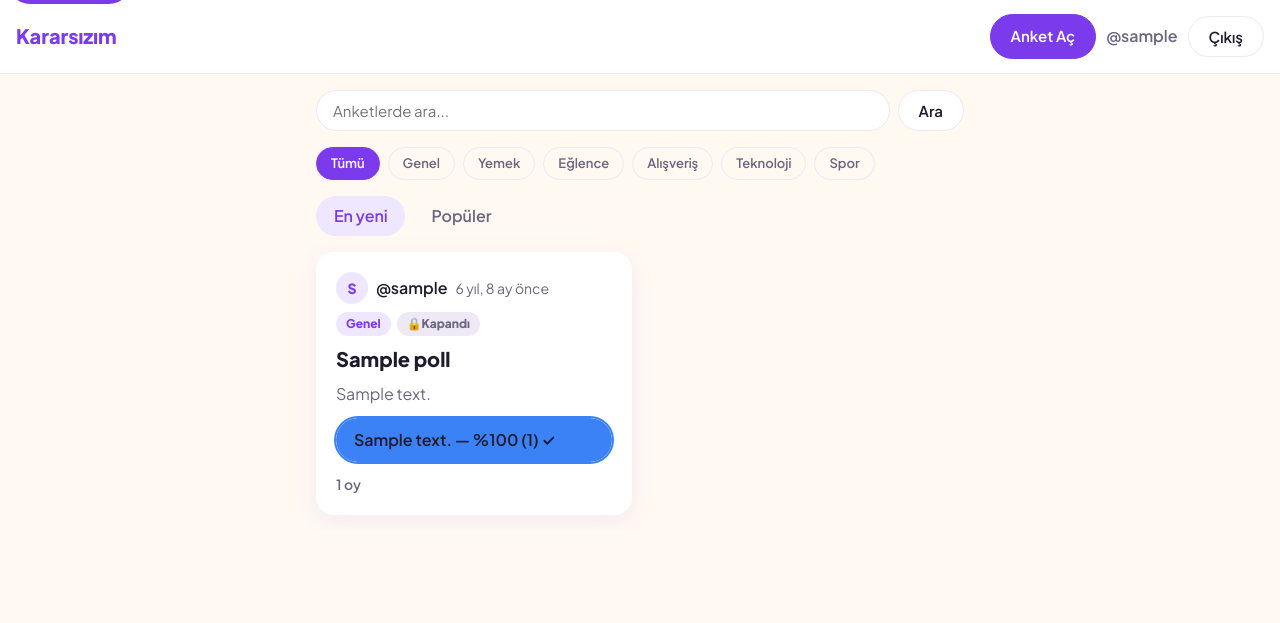
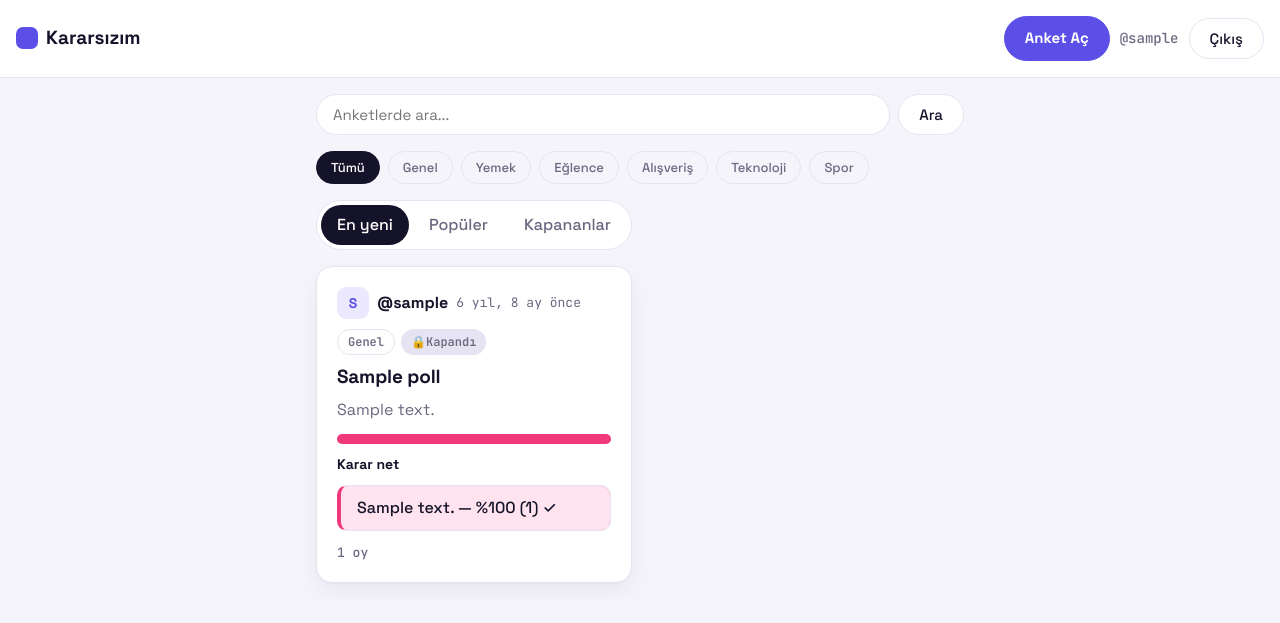
Before and after one commit to EmirGecgin/Undecided, a Django app: page / in a window 1280 px wide. Shown: the top 623 px of the page. Run offline with Django 5.2, Linux system fonts and the light colour scheme; a user stored in the database is signed in; tables that the repository leaves empty hold one stand-in row (values such as "Sample post"); one stand-in notice (Sample message) is shown.

Commit message:
Arayüzü kararsizim.vercel.app referansına göre modernize et
Lavanta-beyaz palet, Space Grotesk + JetBrains Mono tipografisi, birleşik
segmentli sonuç çubuğu ve oy dağılımına göre durum etiketi ("Karar net" vb.)
eklendi; ana sayfaya "Kapananlar" sekmesi geldi. CLAUDE.md bölüm 9 yeni
tasarım sistemiyle güncellendi.

Co-Authored-By: Claude Sonnet 5 <noreply@anthropic.com>

```diff
--- a/polls/views.py
+++ b/polls/views.py
@@ -61,7 +61,23 @@ def _attach_viewer_state(poll, request):
     total = poll.vote_count
     for option in poll.options.all():
         option.percent = round(option.vote_count * 100 / total) if total else 0
+
+    poll.status_label = (
+        _status_label([option.percent for option in poll.options.all()], total)
+        if poll.show_results
+        else None
+    )
     return poll
+
+
+def _status_label(percents, total_votes):
+    if not total_votes:
+        return None
+    if max(percents) >= 50:
+        return "Karar net"
+    if len(percents) <= 2:
+        return "Az farkla önde"
+    return "Kalabalık da kararsız"
 
 
 def _build_vote_payload(poll, voted_option_id, ok=True, error=None):
@@ -81,6 +97,7 @@ def _build_vote_payload(poll, voted_option_id, ok=True, error=None):
         "total_votes": total_votes,
         "results": results,
         "voted_option_id": voted_option_id,
+        "status_label": _status_label([r["percent"] for r in results], total_votes),
     }
     if error:
         payload["error"] = error
@@ -102,6 +119,10 @@ def home(request):
 
     if tab == "populer":
         polls = polls.order_by("-vote_count", "-created_at")
+    elif tab == "kapandi":
+        polls = polls.filter(
+            expires_at__isnull=False, expires_at__lte=timezone.now()
+        ).order_by("-expires_at")
     else:
         tab = "en-yeni"
         polls = polls.order_by("-created_at")
--- a/static/css/style.css
+++ b/static/css/style.css
@@ -1,29 +1,34 @@
 :root {
-    --bg: #FFF9F2;
+    --bg: #F5F4FB;
     --surface: #FFFFFF;
-    --text: #1E1B2E;
-    --text-muted: #6B6680;
-    --border: #EFE8F5;
+    --text: #15132A;
+    --text-muted: #6B6880;
+    --border: #E6E3F2;
 
-    --primary: #7C3AED;
-    --primary-tint: #EFE7FF;
+    --primary: #5B4FE8;
+    --primary-hover: #4C3FE0;
+    --primary-tint: #ECE9FF;
 
-    --opt-1: #FF4D8D;
-    --opt-1-tint: #FFE3EE;
-    --opt-2: #3B82F6;
-    --opt-2-tint: #E1EDFF;
-    --opt-3: #FFB020;
-    --opt-3-tint: #FFF1D6;
-    --opt-4: #14C38E;
-    --opt-4-tint: #D9F7EC;
-    --opt-5: #FF6B3D;
-    --opt-5-tint: #FFE6DC;
+    --opt-1: #5B4FE8;
+    --opt-1-tint: #ECE9FF;
+    --opt-2: #F0397A;
+    --opt-2-tint: #FFE3EE;
+    --opt-3: #FFB224;
+    --opt-3-tint: #FFF2D9;
+    --opt-4: #11C98E;
+    --opt-4-tint: #D8F7EC;
+    --opt-5: #FF6B4A;
+    --opt-5-tint: #FFE3DA;
 
-    --danger: #E53E3E;
-    --success: #14C38E;
+    --danger: #E5484D;
+    --success: #11C98E;
 
-    --radius: 18px;
-    --shadow: 0 6px 24px rgba(124, 58, 237, 0.08);
+    --radius: 16px;
+    --radius-sm: 10px;
+    --shadow: 0 1px 2px rgba(21, 19, 42, 0.04), 0 10px 24px rgba(21, 19, 42, 0.05);
+
+    --font-sans: "Space Grotesk", system-ui, -apple-system, sans-serif;
+    --font-mono: "JetBrains Mono", ui-monospace, SFMono-Regular, Menlo, monospace;
 }
 
 * {
@@ -40,14 +45,15 @@ body {
     margin: 0;
     background: var(--bg);
     color: var(--text);
-    font-family: "Plus Jakarta Sans", system-ui, -apple-system, sans-serif;
+    font-family: var(--font-sans);
     font-size: 16px;
     line-height: 1.5;
 }
 
 h1 {
-    font-size: 24px;
-    font-weight: 800;
+    font-size: 26px;
+    font-weight: 700;
+    letter-spacing: -0.01em;
     margin: 0 0 16px;
 }
 
@@ -138,15 +145,27 @@ select:focus-visible {
     justify-content: space-between;
     gap: 12px;
     flex-wrap: wrap;
-    padding: 14px 16px;
+    padding: 16px;
     background: var(--surface);
     border-bottom: 1px solid var(--border);
 }
 
 .navbar-logo {
-    font-weight: 800;
-    font-size: 20px;
-    color: var(--primary);
+    display: inline-flex;
+    align-items: center;
+    gap: 8px;
+    font-weight: 700;
+    font-size: 19px;
+    color: var(--text);
+}
+
+.navbar-logo::before {
+    content: "";
+    display: inline-block;
+    width: 22px;
+    height: 22px;
+    border-radius: 7px;
+    background: var(--primary);
 }
 
 .navbar-actions {
@@ -157,7 +176,9 @@ select:focus-visible {
 }
 
 .navbar-username {
-    font-weight: 600;
+    font-weight: 500;
+    font-family: var(--font-mono);
+    font-size: 14px;
     color: var(--text-muted);
 }
 
@@ -175,30 +196,45 @@ select:focus-visible {
     border: 1px solid var(--border);
     padding: 10px 20px;
     font-family: inherit;
-    font-weight: 600;
+    font-weight: 500;
     font-size: 15px;
     background: var(--surface);
     color: var(--text);
     cursor: pointer;
     text-decoration: none;
-    transition: transform 0.15s ease;
+    transition: background-color 0.15s ease, border-color 0.15s ease, transform 0.1s ease;
 }
 
 .btn:hover {
-    transform: scale(1.03);
+    border-color: var(--primary);
     text-decoration: none;
+}
+
+.btn:active {
+    transform: scale(0.98);
 }
 
 .btn-primary {
     background: var(--primary);
     border-color: var(--primary);
     color: white;
+    font-weight: 600;
+}
+
+.btn-primary:hover {
+    background: var(--primary-hover);
+    border-color: var(--primary-hover);
 }
 
 .btn-danger {
     background: var(--surface);
     border-color: var(--danger);
     color: var(--danger);
+}
+
+.btn-danger:hover {
+    background: var(--danger);
+    color: white;
 }
 
 /* Avatars */
@@ -209,10 +245,10 @@ select:focus-visible {
     justify-content: center;
     width: 32px;
     height: 32px;
-    border-radius: 50%;
+    border-radius: 9px;
     background: var(--primary-tint);
     color: var(--primary);
-    font-weight: 800;
+    font-weight: 700;
     font-size: 14px;
     flex-shrink: 0;
 }
@@ -229,7 +266,7 @@ select:focus-visible {
     display: flex;
     align-items: center;
     gap: 8px;
-    margin-bottom: 8px;
+    margin-bottom: 10px;
 }
 
 .byline-username {
@@ -238,8 +275,9 @@ select:focus-visible {
 }
 
 .byline-time {
+    font-family: var(--font-mono);
     color: var(--text-muted);
-    font-size: 14px;
+    font-size: 13px;
 }
 
 .profile-header {
@@ -253,20 +291,33 @@ select:focus-visible {
 
 .tabs {
     display: flex;
-    gap: 8px;
+    gap: 4px;
     margin-bottom: 16px;
+    background: var(--surface);
+    border: 1px solid var(--border);
+    border-radius: 999px;
+    padding: 4px;
+    width: fit-content;
+    max-width: 100%;
+    overflow-x: auto;
 }
 
 .tab {
-    padding: 8px 18px;
+    padding: 8px 16px;
     border-radius: 999px;
     color: var(--text-muted);
-    font-weight: 600;
+    font-weight: 500;
+    white-space: nowrap;
+}
+
+.tab:hover {
+    text-decoration: none;
+    color: var(--text);
 }
 
 .tab.active {
-    background: var(--primary-tint);
-    color: var(--primary);
+    background: var(--text);
+    color: var(--surface);
 }
 
 /* Search & categories */
@@ -306,14 +357,20 @@ select:focus-visible {
     border-radius: 999px;
     border: 1px solid var(--border);
     color: var(--text-muted);
-    font-weight: 600;
+    font-weight: 500;
     font-size: 13px;
 }
 
+.pill:hover {
+    text-decoration: none;
+    border-color: var(--primary);
+    color: var(--text);
+}
+
 .pill.active {
-    background: var(--primary);
-    border-color: var(--primary);
-    color: white;
+    background: var(--text);
+    border-color: var(--text);
+    color: var(--surface);
 }
 
 /* Poll badges (category, duration) */
@@ -322,7 +379,7 @@ select:focus-visible {
     display: flex;
     flex-wrap: wrap;
     gap: 6px;
-    margin-bottom: 8px;
+    margin-bottom: 10px;
 }
 
 .badge {
@@ -331,12 +388,14 @@ select:focus-visible {
     padding: 3px 10px;
     border-radius: 999px;
     font-size: 12px;
-    font-weight: 700;
+    font-weight: 600;
+    font-family: var(--font-mono);
 }
 
 .badge-category {
-    background: var(--primary-tint);
-    color: var(--primary);
+    background: var(--surface);
+    border: 1px solid var(--border);
+    color: var(--text-muted);
 }
 
 .badge-closed {
@@ -367,6 +426,7 @@ select:focus-visible {
 
 .poll-card {
     background: var(--surface);
+    border: 1px solid var(--border);
     border-radius: var(--radius);
     box-shadow: var(--shadow);
     padding: 20px;
@@ -378,13 +438,15 @@ select:focus-visible {
 }
 
 .poll-detail {
-    padding: 24px;
+    padding: 28px;
 }
 
 .poll-card h2 {
-    font-size: 20px;
-    font-weight: 800;
+    font-size: 19px;
+    font-weight: 700;
+    letter-spacing: -0.01em;
     margin: 4px 0 8px;
+    line-height: 1.3;
 }
 
 .poll-card h2 a,
@@ -403,9 +465,10 @@ select:focus-visible {
 }
 
 .poll-vote-count {
+    font-family: var(--font-mono);
     color: var(--text-muted);
-    font-weight: 600;
-    font-size: 14px;
+    font-weight: 500;
+    font-size: 13px;
     margin-top: 4px;
 }
 
@@ -436,72 +499,128 @@ select:focus-visible {
     --opt-tint: var(--opt-5-tint);
 }
 
+/* Combined segmented summary bar */
+
+.poll-chart {
+    display: flex;
+    align-items: stretch;
+    height: 10px;
+    border-radius: 999px;
+    overflow: hidden;
+    background: var(--border);
+    gap: 2px;
+    margin: 4px 0 10px;
+}
+
+.poll-chart-segment {
+    height: 100%;
+    background: var(--opt-color, var(--text-muted));
+    width: 0%;
+    transition: width 0.5s ease;
+}
+
+.poll-chart:not(.poll-chart-neutral) .poll-chart-segment {
+    flex: 0 0 auto;
+}
+
+.poll-chart-neutral .poll-chart-segment {
+    flex: 1 1 0%;
+    opacity: 0.55;
+}
+
+.poll-card .poll-status-label,
+.poll-detail .poll-status-label {
+    font-weight: 600;
+    font-size: 14px;
+    color: var(--text);
+    margin: 0 0 10px;
+}
+
 .poll-options {
     display: flex;
     flex-direction: column;
     gap: 8px;
-    margin: 12px 0;
+    margin: 4px 0 12px;
 }
 
 .vote-form button {
     width: 100%;
     text-align: left;
-    border-radius: 999px;
-    border: 1px solid var(--opt-color, var(--border));
-    background: var(--opt-tint, var(--surface));
+    border-radius: var(--radius-sm);
+    border: 1px solid var(--border);
+    border-left: 4px solid var(--opt-color, var(--border));
+    background: var(--surface);
     color: var(--text);
-    padding: 10px 18px;
+    padding: 12px 16px;
     font-family: inherit;
-    font-weight: 600;
+    font-weight: 500;
     font-size: 15px;
     cursor: pointer;
-    transition: transform 0.15s ease;
+    transition: background-color 0.15s ease, transform 0.1s ease;
 }
 
 .vote-form button:hover {
-    transform: scale(1.02);
+    background: var(--opt-tint, var(--bg));
+}
+
+.vote-form button:active {
+    transform: scale(0.99);
 }
 
 .poll-results {
     list-style: none;
-    margin: 12px 0;
+    margin: 4px 0 12px;
     padding: 0;
+    display: flex;
+    flex-direction: column;
+    gap: 6px;
 }
 
 .poll-result {
     position: relative;
     overflow: hidden;
-    border-radius: 999px;
-    background: var(--opt-tint, var(--border));
-    margin-bottom: 8px;
-    padding: 10px 18px;
+    border-radius: var(--radius-sm);
+    border: 1px solid var(--border);
+    border-left: 4px solid var(--opt-color, var(--border));
+    background: var(--surface);
+    padding: 10px 16px;
 }
 
 .poll-result.selected {
-    box-shadow: 0 0 0 2px var(--opt-color, var(--primary));
+    box-shadow: inset 0 0 0 1px var(--opt-color, var(--primary));
 }
 
 .poll-result-bar {
     position: absolute;
     inset: 0;
     width: 0;
-    background: var(--opt-color, var(--primary));
-    border-radius: 999px;
+    background: var(--opt-tint, var(--bg));
+    z-index: 0;
     transition: width 0.4s ease;
-    z-index: 0;
 }
 
 .poll-result-label {
     position: relative;
     z-index: 1;
     display: block;
-    font-weight: 600;
+    font-weight: 500;
+}
+
+.poll-results-preview .poll-result {
+    border-left: 4px solid var(--opt-color, var(--border));
+    color: var(--text-muted);
+}
+
+.poll-results-preview .poll-result-label {
+    color: var(--text-muted);
+    font-weight: 500;
 }
 
 /* Forms */
 
 .card {
     background: var(--surface);
+    border: 1px solid var(--border);
     border-radius: var(--radius);
     box-shadow: var(--shadow);
     padding: 24px;
--- a/static/js/main.js
+++ b/static/js/main.js
@@ -56,8 +56,28 @@ function getCookie(name) {
 
 function renderPollResults(container, data) {
     var optionsWrapper = container.querySelector(".poll-options");
+
+    var chart = document.createElement("div");
+    chart.className = "poll-chart";
+    chart.setAttribute("aria-hidden", "true");
+
+    var statusLabel = null;
+    if (data.status_label) {
+        statusLabel = document.createElement("p");
+        statusLabel.className = "poll-status-label";
+        statusLabel.textContent = data.status_label;
+    }
+
     var ul = document.createElement("ul");
     ul.className = "poll-results";
+
+    data.results.forEach(function (result, index) {
+        var segment = document.createElement("span");
+        segment.className = "poll-chart-segment";
+        segment.dataset.order = index;
+        segment.style.width = "0%";
+        chart.appendChild(segment);
+    });
 
     data.results.forEach(function (result, index) {
         var isSelected = result.option_id === data.voted_option_id;
@@ -90,7 +110,10 @@ function renderPollResults(container, data) {
     });
 
     if (optionsWrapper) {
-        optionsWrapper.replaceWith(ul);
+        var nodes = [chart];
+        if (statusLabel) nodes.push(statusLabel);
+        nodes.push(ul);
+        optionsWrapper.replaceWith.apply(optionsWrapper, nodes);
     }
 
     var countEl = container.querySelector(".poll-vote-count");
@@ -102,6 +125,10 @@ function renderPollResults(container, data) {
         var bars = ul.querySelectorAll(".poll-result-bar");
         bars.forEach(function (bar, index) {
             bar.style.width = data.results[index].percent + "%";
+        });
+        var segments = chart.querySelectorAll(".poll-chart-segment");
+        segments.forEach(function (segment, index) {
+            segment.style.width = data.results[index].percent + "%";
         });
     });
 }
--- a/templates/base.html
+++ b/templates/base.html
@@ -6,7 +6,8 @@
     <meta name="viewport" content="width=device-width, initial-scale=1.0">
     <title>{% block title %}Kararsızım{% endblock %}</title>
     <link rel="preconnect" href="https://fonts.googleapis.com">
-    <link href="https://fonts.googleapis.com/css2?family=Plus+Jakarta+Sans:wght@400;600;800&display=swap" rel="stylesheet">
+    <link rel="preconnect" href="https://fonts.gstatic.com" crossorigin>
+    <link href="https://fonts.googleapis.com/css2?family=Space+Grotesk:wght@400;500;700&family=JetBrains+Mono:wght@400;500;600&display=swap" rel="stylesheet">
     <link rel="stylesheet" href="{% static 'css/style.css' %}">
 </head>
 <body>
--- a/templates/partials/poll_options.html
+++ b/templates/partials/poll_options.html
@@ -1,4 +1,10 @@
 {% if poll.show_results %}
+<div class="poll-chart" aria-hidden="true">
+    {% for option in poll.options.all %}
+    <span class="poll-chart-segment" data-order="{{ option.order }}" style="width: {{ option.percent }}%"></span>
+    {% endfor %}
+</div>
+{% if poll.status_label %}<p class="poll-status-label">{{ poll.status_label }}</p>{% endif %}
 <ul class="poll-results">
     {% for option in poll.options.all %}
     <li class="poll-result{% if option.id == poll.voted_option_id %} selected{% endif %}" data-option-id="{{ option.id }}" data-order="{{ option.order }}" role="progressbar" aria-valuenow="{{ option.percent }}" aria-valuemin="0" aria-valuemax="100" aria-label="{{ option.text }}: yüzde {{ option.percent }}, {{ option.vote_count }} oy{% if option.id == poll.voted_option_id %}, senin seçimin{% endif %}">
@@ -18,6 +24,11 @@
     {% endfor %}
 </div>
 {% else %}
+<div class="poll-chart poll-chart-neutral" aria-hidden="true">
+    {% for option in poll.options.all %}
+    <span class="poll-chart-segment" data-order="{{ option.order }}"></span>
+    {% endfor %}
+</div>
 <ul class="poll-results poll-results-preview" aria-label="Oy vermek için ankete git">
     {% for option in poll.options.all %}
     <li class="poll-result" data-order="{{ option.order }}">
--- a/templates/polls/home.html
+++ b/templates/polls/home.html
@@ -18,6 +18,7 @@
 <nav class="tabs" aria-label="Sıralama">
     <a href="?sekme=en-yeni&q={{ query|urlencode }}&kategori={{ category }}" class="tab {% if tab == 'en-yeni' %}active{% endif %}"{% if tab == 'en-yeni' %} aria-current="page"{% endif %}>En yeni</a>
     <a href="?sekme=populer&q={{ query|urlencode }}&kategori={{ category }}" class="tab {% if tab == 'populer' %}active{% endif %}"{% if tab == 'populer' %} aria-current="page"{% endif %}>Popüler</a>
+    <a href="?sekme=kapandi&q={{ query|urlencode }}&kategori={{ category }}" class="tab {% if tab == 'kapandi' %}active{% endif %}"{% if tab == 'kapandi' %} aria-current="page"{% endif %}>Kapananlar</a>
 </nav>
 
 {% if page_obj.object_list %}
@@ -31,6 +32,8 @@
 <div class="empty-state">
     {% if query or category %}
         <p>Bu kritere uyan anket bulunamadı.</p>
+    {% elif tab == 'kapandi' %}
+        <p>Henüz kapanan anket yok.</p>
     {% else %}
         <p>Henüz anket yok. İlk kararsızlığı sen paylaş! <span aria-hidden="true">🤔</span></p>
     {% endif %}
```
Also changed, not shown: other parts of static/css/style.css (+13 -9 lines), CLAUDE.md (+32 -25 lines), templates/500.html (+7 -7 lines), .claude/launch.json (added).
